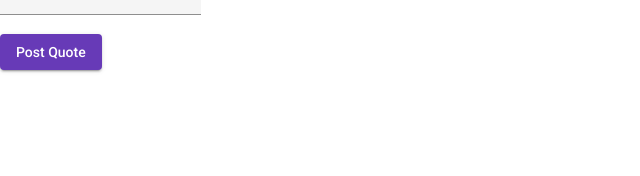
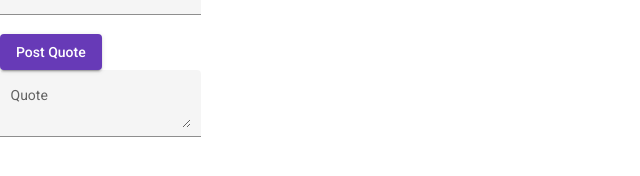
Before and after one commit to paulmunyao/Quote-Generator, an Angular app: page / in a window 1280 px wide. Shown: the part 240-416 px from the top of the page, without its empty margins (0-640 px from the left). Built offline with nearby package versions, Linux system fonts and the light colour scheme.

Commit message:
Add placeholder where the quote will appear

```diff
--- a/src/app/form/form.component.html
+++ b/src/app/form/form.component.html
@@ -20,10 +20,10 @@
             <button mat-raised-button color="primary">Post Quote</button>
         </div>
         <div class="col">
-            <!-- <mat-form-field class="example-full-width" appearance="fill">
+            <mat-form-field class="example-full-width" appearance="fill">
                 <mat-label>Quote</mat-label>
                 <textarea matInput placeholder="Ex. It makes me feel..."></textarea>
-            </mat-form-field> -->
+            </mat-form-field>
         </div>
     </form>
 </div>
```
